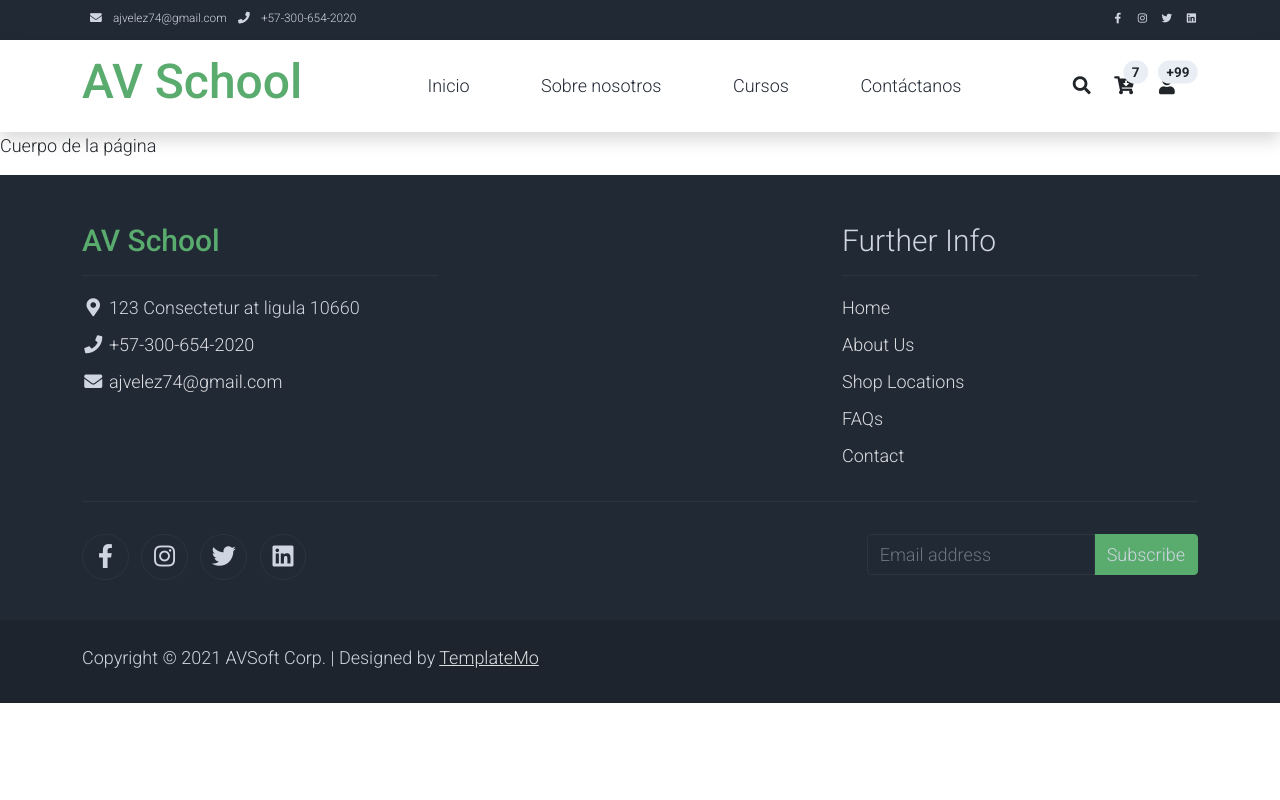
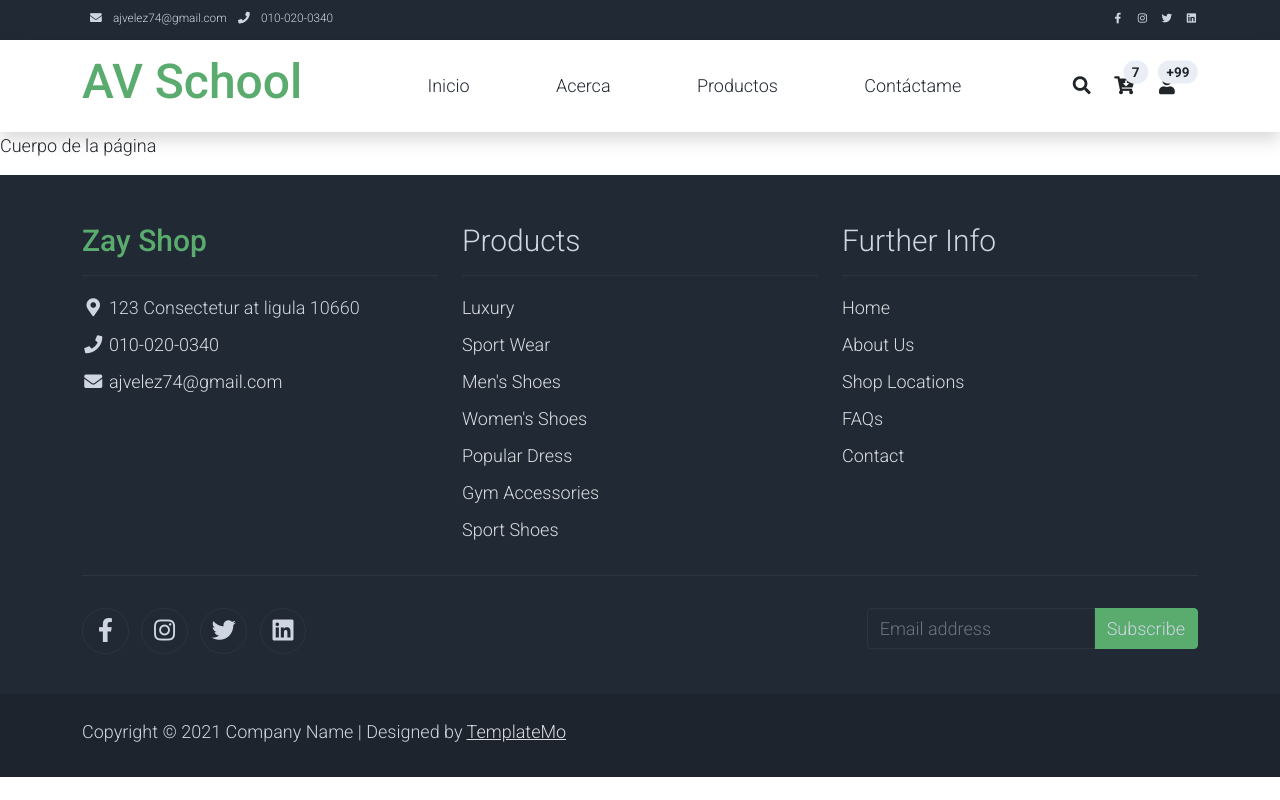
Before and after one commit to ajvelez74/ttech-project, a plain HTML site: page index.html in a window 1280 px wide. Drawn offline with nearby package versions, Linux system fonts and the light colour scheme.

Commit message:
implementación de la nevegación

```diff
--- a/footer.html
+++ b/footer.html
@@ -4,7 +4,7 @@
                 <div class="row">
 
                     <div class="col-md-4 pt-5">
-                        <h2 class="h2 text-success border-bottom pb-3 border-light logo">AV School</h2>
+                        <h2 class="h2 text-success border-bottom pb-3 border-light logo">Zay Shop</h2>
                         <ul class="list-unstyled text-light footer-link-list">
                             <li>
                                 <i class="fas fa-map-marker-alt fa-fw"></i>
@@ -12,16 +12,26 @@
                             </li>
                             <li>
                                 <i class="fa fa-phone fa-fw"></i>
-                                <a class="text-decoration-none" href="tel:+57-300-654-2020">+57-300-654-2020</a>
+                                <a class="text-decoration-none" href="tel:010-020-0340">010-020-0340</a>
                             </li>
                             <li>
                                 <i class="fa fa-envelope fa-fw"></i>
-                                <a class="text-decoration-none" href="mailto:ajvelez74@gmail.com">ajvelez74@gmail.com</a>
+                                <a class="text-decoration-none" href="mailto:info@company.com">ajvelez74@gmail.com</a>
                             </li>
                         </ul>
                     </div>
 
                     <div class="col-md-4 pt-5">
+                        <h2 class="h2 text-light border-bottom pb-3 border-light">Products</h2>
+                        <ul class="list-unstyled text-light footer-link-list">
+                            <li><a class="text-decoration-none" href="#">Luxury</a></li>
+                            <li><a class="text-decoration-none" href="#">Sport Wear</a></li>
+                            <li><a class="text-decoration-none" href="#">Men's Shoes</a></li>
+                            <li><a class="text-decoration-none" href="#">Women's Shoes</a></li>
+                            <li><a class="text-decoration-none" href="#">Popular Dress</a></li>
+                            <li><a class="text-decoration-none" href="#">Gym Accessories</a></li>
+                            <li><a class="text-decoration-none" href="#">Sport Shoes</a></li>
+                        </ul>
                     </div>
 
                     <div class="col-md-4 pt-5">
@@ -72,7 +82,7 @@
                     <div class="row pt-2">
                         <div class="col-12">
                             <p class="text-left text-light">
-                                Copyright &copy; 2021 AVSoft Corp.
+                                Copyright &copy; 2021 Company Name
                                 | Designed by <a rel="sponsored" href="https://templatemo.com" target="_blank">TemplateMo</a>
                             </p>
                         </div>
--- a/header.html
+++ b/header.html
@@ -4,12 +4,12 @@
                 <div class="w-100 d-flex justify-content-between">
                     <div>
                         <i class="fa fa-envelope mx-2"></i>
-                        <a class="navbar-sm-brand text-light text-decoration-none" href="mailto:ajvelez74@gmail.com">ajvelez74@gmail.com</a>
+                        <a class="navbar-sm-brand text-light text-decoration-none" href="mailto:info@company.com">ajvelez74@gmail.com</a>
                         <i class="fa fa-phone mx-2"></i>
-                        <a class="navbar-sm-brand text-light text-decoration-none" href="tel:+57-300-654-2020">+57-300-654-2020</a>
+                        <a class="navbar-sm-brand text-light text-decoration-none" href="tel:010-020-0340">010-020-0340</a>
                     </div>
                     <div>
-                        <a class="text-light" href="https://facebook.com/" target="_blank" rel="sponsored"><i class="fab fa-facebook-f fa-sm fa-fw me-2"></i></a>
+                        <a class="text-light" href="https://fb.com/templatemo" target="_blank" rel="sponsored"><i class="fab fa-facebook-f fa-sm fa-fw me-2"></i></a>
                         <a class="text-light" href="https://www.instagram.com/" target="_blank"><i class="fab fa-instagram fa-sm fa-fw me-2"></i></a>
                         <a class="text-light" href="https://twitter.com/" target="_blank"><i class="fab fa-twitter fa-sm fa-fw me-2"></i></a>
                         <a class="text-light" href="https://www.linkedin.com/" target="_blank"><i class="fab fa-linkedin fa-sm fa-fw"></i></a>
@@ -28,8 +28,7 @@
                     AV School
                 </a>
 
-                <button class="navbar-toggler border-0" type="button" data-bs-toggle="collapse" data-bs-target="#templatemo_main_nav"
-                        aria-controls="navbarSupportedContent" aria-expanded="false" aria-label="Toggle navigation">
+                <button class="navbar-toggler border-0" type="button" data-bs-toggle="collapse" data-bs-target="#templatemo_main_nav" aria-controls="navbarSupportedContent" aria-expanded="false" aria-label="Toggle navigation">
                     <span class="navbar-toggler-icon"></span>
                 </button>
 
@@ -40,20 +39,20 @@
                                 <a class="nav-link" href="index.html">Inicio</a>
                             </li>
                             <li class="nav-item">
-                                <a class="nav-link" href="about.html">Sobre nosotros</a>
+                                <a class="nav-link" href="about.html">Acerca</a>
                             </li>
                             <li class="nav-item">
-                                <a class="nav-link" href="shop.html">Cursos</a>
+                                <a class="nav-link" href="shop.html">Productos</a>
                             </li>
                             <li class="nav-item">
-                                <a class="nav-link" href="contact.html">Contáctanos</a>
+                                <a class="nav-link" href="contact.html">Contáctame</a>
                             </li>
                         </ul>
                     </div>
                     <div class="navbar align-self-center d-flex">
                         <div class="d-lg-none flex-sm-fill mt-3 mb-4 col-7 col-sm-auto pr-3">
                             <div class="input-group">
-                                <input type="text" class="form-control" id="inputMobileSearch" placeholder="Buscar ...">
+                                <input type="text" class="form-control" id="inputMobileSearch" placeholder="Search ...">
                                 <div class="input-group-text">
                                     <i class="fa fa-fw fa-search"></i>
                                 </div>
@@ -85,7 +84,7 @@
                 </div>
                 <form action="" method="get" class="modal-content modal-body border-0 p-0">
                     <div class="input-group mb-2">
-                        <input type="text" class="form-control" id="inputModalSearch" name="q" placeholder="Buscar ...">
+                        <input type="text" class="form-control" id="inputModalSearch" name="q" placeholder="Search ...">
                         <button type="submit" class="input-group-text bg-success text-light">
                             <i class="fa fa-fw fa-search text-white"></i>
                         </button>
@@ -93,4 +92,3 @@
                 </form>
             </div>
         </div>
-        <!-- End Modal -->
--- a/index.html
+++ b/index.html
@@ -3,10 +3,9 @@
 <head>
     <meta charset="UTF-8">
     <meta name="viewport" content="width=device-width, initial-scale=1.0">
-    <title>AV Programming School</title>
-
-        <meta charset="utf-8">
-        <meta name="viewport" content="width=device-width, initial-scale=1">
+    <title>AV School</title>
+    <meta charset="utf-8">
+    <meta name="viewport" content="width=device-width, initial-scale=1">
 
         <link rel="apple-touch-icon" href="img/apple-icon.png">
         <link rel="shortcut icon" type="image/x-icon" href="img/favicon.ico">
@@ -18,15 +17,13 @@
         <!-- Load fonts style after rendering the layout styles -->
         <link rel="stylesheet" href="https://fonts.googleapis.com/css2?family=Roboto:wght@100;200;300;400;500;700;900&display=swap">
         <link rel="stylesheet" href="css/fontawesome.min.css">
+
 </head>
 <body>
 
     <div id="header"></div>
-
     <p>Cuerpo de la página</p>
-
     <div id="footer"></div>
-
 
     <!-- Start Script -->
     <script src="js/jquery-1.11.0.min.js"></script>
@@ -35,7 +32,6 @@
     <script src="js/templatemo.js"></script>
     <script src="js/custom.js"></script>
     <!-- End Script -->
-
 
     <script>
         document.addEventListener("DOMContentLoaded", () => {
```
Also changed, not shown: js/custom.js (line endings or trailing spaces).
